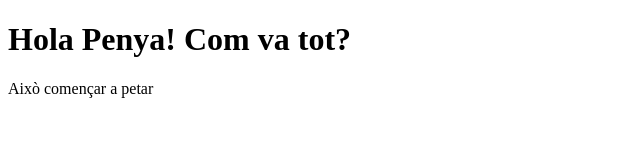
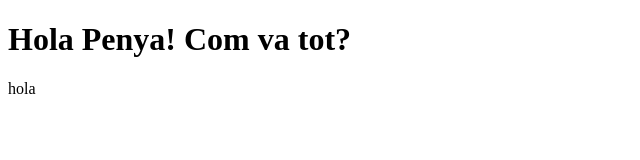
Before and after one commit to atonit/mywiki, a plain HTML site: page index.html in a window 1280 px wide. Shown: the whole page, without its empty margins (0-640 px from the left). Drawn offline with Linux system fonts and the light colour scheme.

Commit message:
Un altre commit

```diff
--- a/index.html
+++ b/index.html
@@ -7,6 +7,12 @@
 </head>
 <body>
     <h1>Hola Penya! Com va tot?</h1>
-    <p>Això començar a petar</p>
+
+
+
+<p>hola</p>
+<!-- això és una prova -->
+
+
 </body>
 </html>
```
